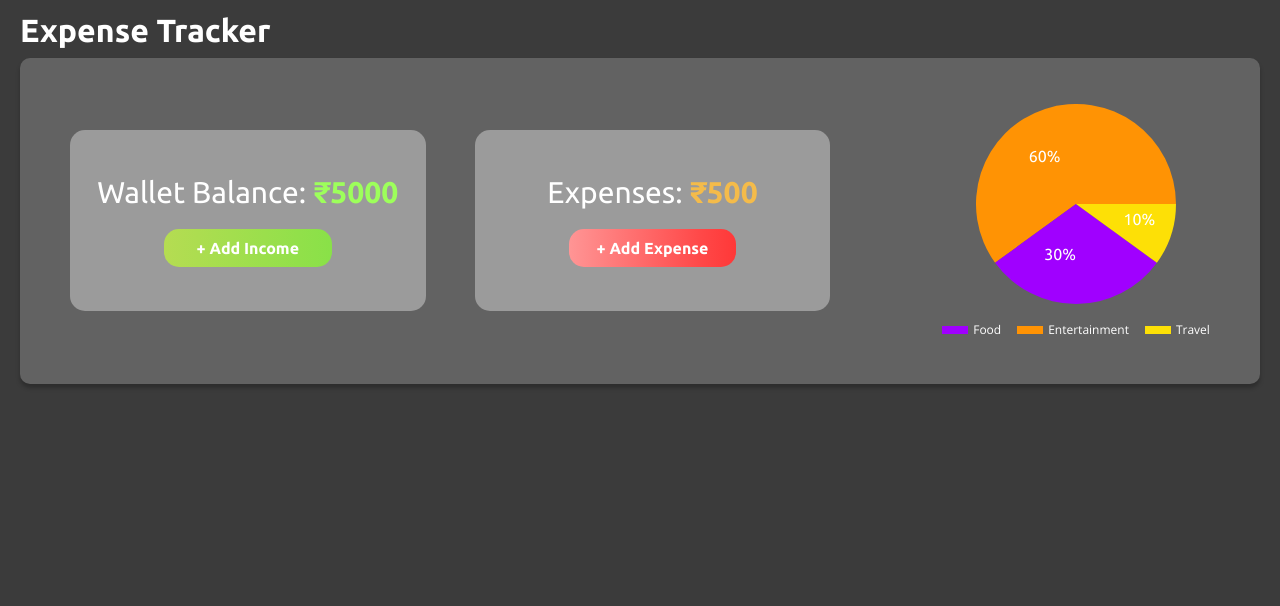
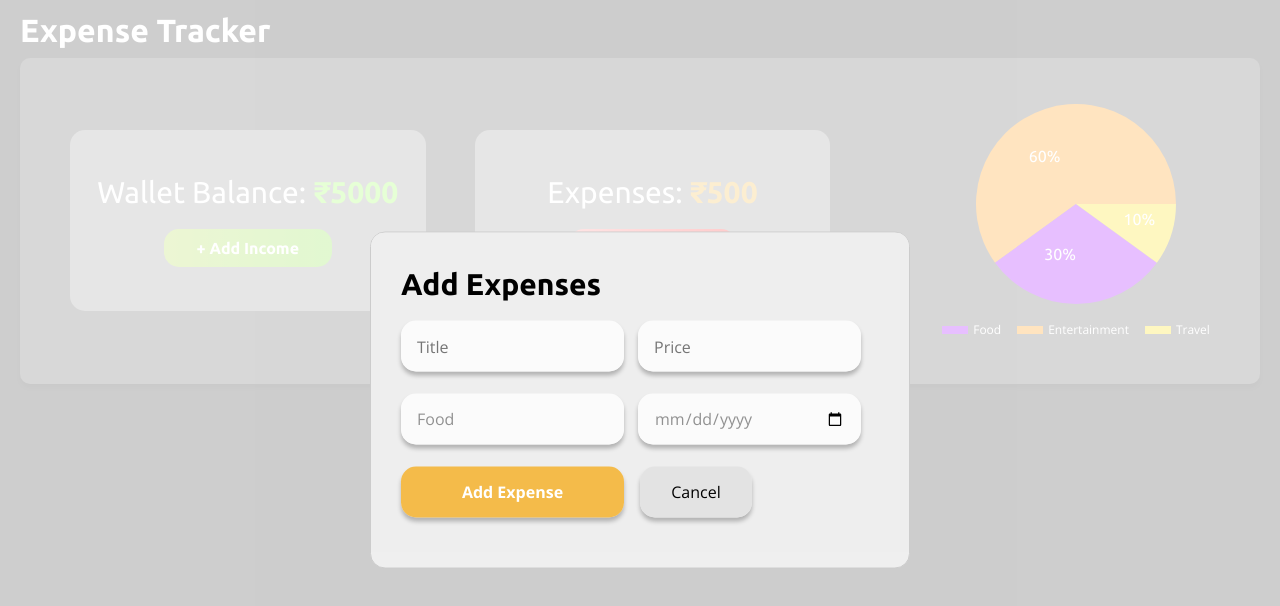
Before and after one commit to abhayd08/Expense-Tracker, a React (Vite) app: page / in a window 1280 px wide. Both pictures are taken after a click on the button "+ Add Expense". Shown: the top 606 px of the page. Built offline with nearby package versions, Linux system fonts and the light colour scheme.

Commit message:
Modal designed to Add Expenses

```diff
--- a/package.json
+++ b/package.json
@@ -11,6 +11,7 @@
   "dependencies": {
     "react": "^18.2.0",
     "react-dom": "^18.2.0",
+    "react-modal": "^3.16.1",
     "react-router-dom": "^6.22.3",
     "recharts": "^2.12.3"
   },
--- /dev/null
+++ b/src/Components/AddExpense/AddExpense.jsx
@@ -0,0 +1,72 @@
+import ReactModal from "react-modal";
+import BalanceTrackerContext from "../Contexts/BalanceTrackerContext";
+import { useContext } from "react";
+import styles from "./AddExpense.module.css";
+
+const AddExpense = () => {
+  const { isAddExpenseModalOpen, setIsAddExpenseModalOpen } = useContext(
+    BalanceTrackerContext
+  );
+
+  const handleExpenseAdd = () => {};
+
+  return (
+    <>
+      <ReactModal
+        style={{
+          content: {
+            position: "absolute",
+            top: "50%",
+            height: "335px",
+            width: "538px",
+            left: "50%",
+            transform: "translate(-50%, -50%)",
+            background: "#EFEFEF",
+            overflow: "auto",
+            WebkitOverflowScrolling: "touch",
+            borderRadius: "15px",
+            outline: "none",
+            padding: "0",
+          },
+        }}
+        isOpen={isAddExpenseModalOpen}
+        contentLabel="Add Expense"
+      >
+        <div className={styles.container}>
+          <h3 className={styles.heading}>Add Expenses</h3>
+          <form onClick={handleExpenseAdd} className={styles.form}>
+            <input placeholder="Title" className={styles.inputs} />
+            <input
+              type="number"
+              placeholder="Price"
+              className={styles.inputs}
+            />
+            <select name="category" className={styles.inputs}>
+              <option value="select-category" default disabled>
+                Select Category
+              </option>
+              <option value="food">Food</option>
+              <option value="entertainment">Entertainment</option>
+              <option value="travel">Travel</option>
+            </select>
+            <input type="date" className={styles.inputs} />
+            <div className={styles.controls}>
+              <button className={styles.submitBtn} type="submit">
+                Add Expense
+              </button>
+              <button
+                onClick={() => setIsAddExpenseModalOpen(false)}
+                className={styles.cancelBtn}
+                type="button"
+              >
+                Cancel
+              </button>
+            </div>
+          </form>
+        </div>
+      </ReactModal>
+    </>
+  );
+};
+
+export default AddExpense;
--- /dev/null
+++ b/src/Components/AddExpense/AddExpense.module.css
@@ -0,0 +1,91 @@
+.container {
+  padding: 34px 30px 34px 30px;
+  display: flex;
+  flex-direction: column;
+  justify-content: center;
+  gap: 20px;
+  background: #EEEEEE;
+}
+
+.heading {
+  font-family: Ubuntu;
+  font-size: 30px;
+  font-weight: 700;
+  line-height: 34.47px;
+  text-align: left;
+  color: #000000;
+}
+
+.form {
+  display: flex;
+  align-items: center;
+  row-gap: 22px;
+  column-gap: 14px;
+  flex-wrap: wrap;
+}
+
+.inputs {
+  width: 191px !important;
+  height: 51px !important;
+  padding-left: 16px;
+  padding-right: 16px;
+  padding-top: 0;
+  padding-bottom: 0;
+  border: 0;
+  outline: 0;
+  border-radius: 15px;
+  box-shadow: 0px 4px 4px 0px #00000040;
+  background: linear-gradient(0deg, #fbfbfb, #fbfbfb);
+
+  font-family: Open Sans;
+  font-size: 16px;
+  font-weight: 400;
+  line-height: 21.79px;
+  text-align: left;
+  color: #919191;
+}
+
+.inputs:nth-child(3) {
+  width: 223px !important;
+}
+
+.controls {
+  display: flex;
+  flex-wrap: wrap;
+  align-items: center;
+  gap: 1rem;
+}
+
+.submitBtn {
+  width: 223px;
+  height: 51px;
+  border: 0;
+  outline: 0;
+  background: linear-gradient(0deg, #f4bb4a, #f4bb4a);
+  box-shadow: 0px 4px 4px 0px #00000040;
+  border-radius: 15px;
+  font-family: Open Sans;
+  font-size: 16px;
+  font-weight: 700;
+  line-height: 21.79px;
+  text-align: center;
+  color: #ffffff;
+  cursor: pointer;
+}
+
+.cancelBtn {
+  width: 112px;
+  height: 51px;
+  border-radius: 15px;
+  box-shadow: 0px 4px 4px 0px #00000040;
+  background: linear-gradient(0deg, #e3e3e3, #e3e3e3);
+  font-family: Open Sans;
+  font-size: 16px;
+  font-weight: 400;
+  line-height: 21.79px;
+  text-align: center;
+  color: #000000;
+  border: 0;
+  outline: 0;
+  cursor: pointer;
+}
--- a/src/Components/BalanceTracker/BalanceTracker.jsx
+++ b/src/Components/BalanceTracker/BalanceTracker.jsx
@@ -1,11 +1,15 @@
 import styles from "./BalanceTracker.module.css";
 import { useState } from "react";
-import React, { PureComponent } from "react";
+import React from "react";
 import { PieChart, Pie, Cell } from "recharts";
+import AddExpense from "../AddExpense/AddExpense";
+import BalanceTrackerContext from "../Contexts/BalanceTrackerContext";
 
 const BalanceTracker = () => {
   const [walletBalance, setWalletBalance] = useState(5000);
   const [expenses, setExpenses] = useState(500);
+  const [isAddIncomeModalOpen, setIsAddIncomeModalOpen] = useState(false);
+  const [isAddExpenseModalOpen, setIsAddExpenseModalOpen] = useState(false);
 
   const data = [
     { name: "Entertainment", value: 300 },
@@ -50,13 +54,33 @@ const BalanceTracker = () => {
             Wallet Balance:{" "}
             <span className={styles.balance}>₹{walletBalance}</span>
           </h3>
-          <button className={styles.addIncomeBtn}>+ Add Income</button>
+          <button
+            onClick={() => setIsAddIncomeModalOpen((isOpen) => !isOpen)}
+            className={styles.addIncomeBtn}
+          >
+            + Add Income
+          </button>
+          {/* <BalanceTrackerContext.Provider
+            value={{ isAddIncomeModalOpen, setIsAddIncomeModalOpen }}
+          >
+            <AddIncome />
+          </BalanceTrackerContext.Provider> */}
         </div>
         <div className={styles.expensesContainer}>
           <h3 className={styles.heading}>
             Expenses: <span className={styles.expenses}>₹{expenses}</span>
           </h3>
-          <button className={styles.addExpenseBtn}>+ Add Expense</button>
+          <button
+            onClick={() => setIsAddExpenseModalOpen((isOpen) => !isOpen)}
+            className={styles.addExpenseBtn}
+          >
+            + Add Expense
+          </button>
+          <BalanceTrackerContext.Provider
+            value={{ isAddExpenseModalOpen, setIsAddExpenseModalOpen }}
+          >
+            <AddExpense />
+          </BalanceTrackerContext.Provider>
         </div>
       </div>
       <div className={styles.balanceChart}>
--- /dev/null
+++ b/src/Components/Contexts/BalanceTrackerContext.js
@@ -0,0 +1,3 @@
+import { createContext } from "react";
+const BalanceTrackerContext = createContext();
+export default BalanceTrackerContext;
--- a/src/index.css
+++ b/src/index.css
@@ -18,3 +18,10 @@ body {
 * {
   margin: 0;
 }
+
+select {
+  -webkit-appearance: none;
+  -moz-appearance: none;
+  appearance: none;
+  background-image: none;
+}
```
Also changed, not shown: src/Components/AddIncome/AddIncome.jsx (added), src/Components/AddIncome/AddIncome.module.css (added), 1 other file (tests, documents, lock files or other folders).
